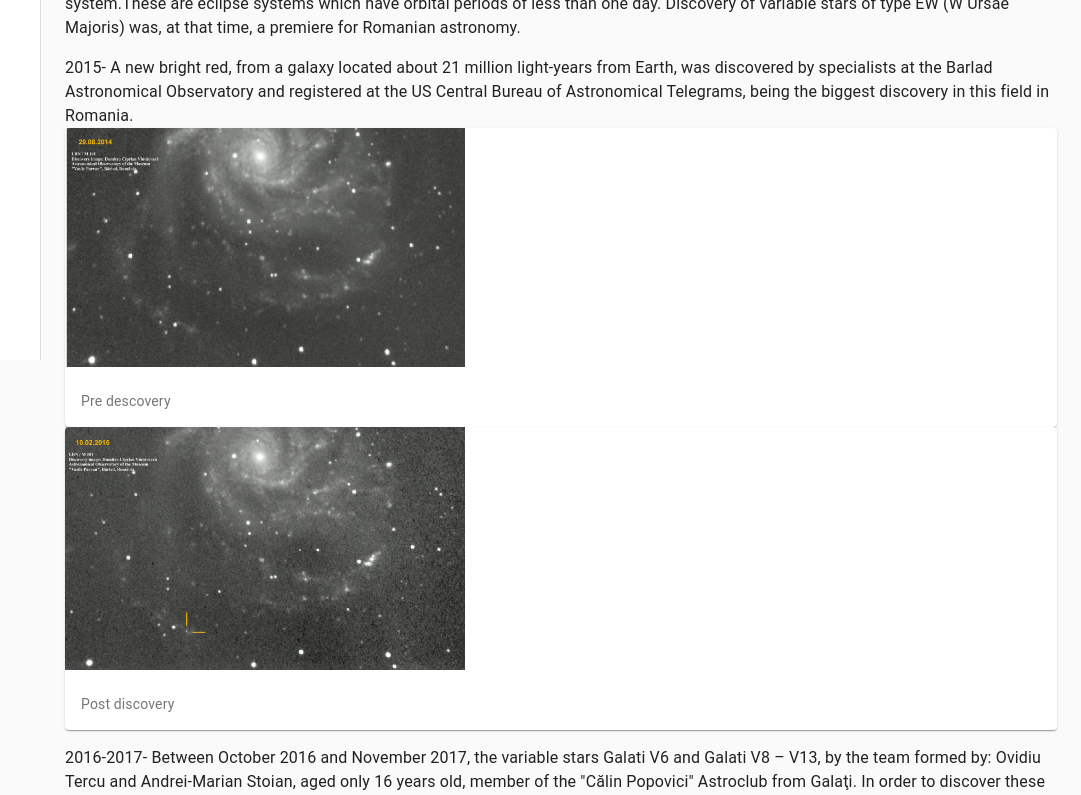
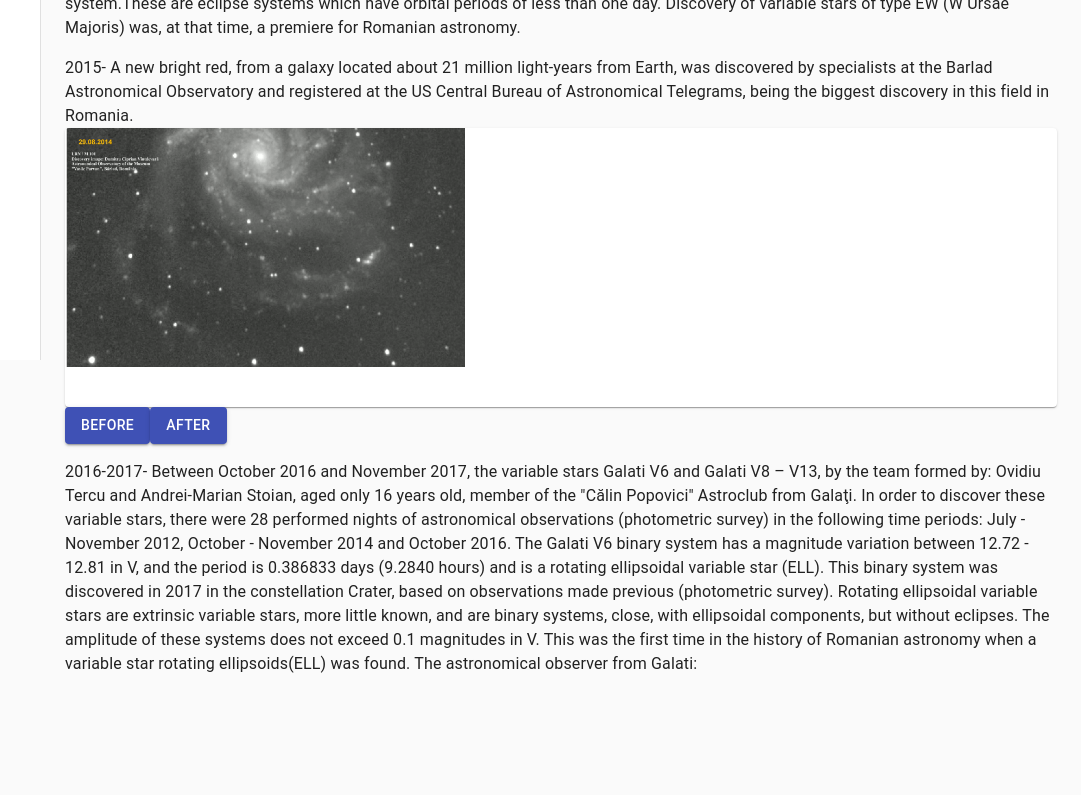
Before and after one commit to bioan/astronomyhw1, a React (Create React App) app: page /recent in a window 1280 px wide. Shown: the part 440-1235 px from the top of the page, without its empty margins (199-1280 px from the left). After the commit the page ends 1156 px from the top, so only its background shows below. Built offline with nearby package versions, Linux system fonts and the light colour scheme.

Commit message:
refactored card

```diff
--- /dev/null
+++ b/src/Card.js
@@ -0,0 +1,32 @@
+import React from 'react'
+import { Card as MCard} from '@material-ui/core'
+import CardActionArea from '@material-ui/core/CardActionArea'
+import CardContent from '@material-ui/core/CardContent'
+import CardMedia from '@material-ui/core/CardMedia'
+import Typography from '@material-ui/core/Typography'
+
+const Card = ({style, description, title, image}) => {
+  return (
+    <MCard className={style}>
+      <CardActionArea>
+        <CardMedia
+          component='img'
+          alt={description}
+          image={image}
+          title={title}
+          style={{maxWidth: '400px'}}
+        />
+        <CardContent>
+          <Typography gutterBottom variant="h5" component="h2">
+            {title}
+          </Typography>
+          <Typography variant="body2" color="textSecondary" component="p">
+            {description}
+          </Typography>
+        </CardContent>
+      </CardActionArea>
+      </MCard>
+  )
+}
+
+export default Card
--- a/src/periods/Recent.js
+++ b/src/periods/Recent.js
@@ -1,11 +1,26 @@
-import React from 'react'
+import React, {useState} from 'react'
 import Typography from '@material-ui/core/Typography'
-import Card from '@material-ui/core/Card'
-import CardActionArea from '@material-ui/core/CardActionArea'
-import CardContent from '@material-ui/core/CardContent'
-import CardMedia from '@material-ui/core/CardMedia'
+// import Card from '@material-ui/core/Card'
+// import CardActionArea from '@material-ui/core/CardActionArea'
+// import CardContent from '@material-ui/core/CardContent'
+// import CardMedia from '@material-ui/core/CardMedia'
+import Button from '@material-ui/core/Button'
+import Card from '../Card'
+
+const prepost = [{
+  image: '/BarladPre.png',
+  title: '',
+  description: ''
+  },
+  {
+  image: '/BarladPost.png',
+  title: '',
+  description: ''
+  }
+]
 
 const Twentieth = ({classes}) => {
+  const [galaxy, setGalaxy] = useState(0)
   return (
     <main className={classes.content}>
       <div className={classes.toolbar} />
@@ -21,43 +36,17 @@ const Twentieth = ({classes}) => {
       <Typography paragraph>
       2015- A new bright red, from a galaxy located about 21 million light-years from Earth, was discovered by specialists at the Barlad Astronomical Observatory and registered at the US Central Bureau of Astronomical Telegrams, being the biggest discovery in this field in Romania.
 
-      <Card className={classes.root}>
-      <CardActionArea>
-        <CardMedia
-          component='img'
-          alt='Galati Observatory'
-          image='/BarladPre.png'
-          title='Galati Observatory'
-          style={{maxWidth: '400px'}}
-        />
-        <CardContent>
-          <Typography gutterBottom variant="h5" component="h2">
-          </Typography>
-          <Typography variant="body2" color="textSecondary" component="p">
-            Pre descovery
-          </Typography>
-        </CardContent>
-      </CardActionArea>
-      </Card>
+    <Card style={classes.root} {...prepost[galaxy]} />
+    <div>
+      <Button variant="contained" color="primary" onClick={()=> setGalaxy(0)}>
+        Before
+      </Button>
 
-      <Card className={classes.root}>
-      <CardActionArea>
-        <CardMedia
-          component='img'
-          alt='Galati Observatory'
-          image='/BarladPost.png'
-          title='Galati Observatory'
-          style={{maxWidth: '400px'}}
-        />
-        <CardContent>
-          <Typography gutterBottom variant="h5" component="h2">
-          </Typography>
-          <Typography variant="body2" color="textSecondary" component="p">
-          Post discovery
-          </Typography>
-        </CardContent>
-      </CardActionArea>
-      </Card>
+      <Button variant="contained" color="primary" onClick={()=> setGalaxy(1)}>
+        After
+      </Button>
+    </div>
+
 
       </Typography>
 
@@ -65,7 +54,7 @@ const Twentieth = ({classes}) => {
       2016-2017- Between October 2016 and November 2017, the variable stars Galati V6 and Galati V8 – V13, by the team formed by: Ovidiu Tercu and Andrei-Marian Stoian, aged only 16 years old, member of the "Călin Popovici" Astroclub from Galaţi. In order to discover these variable stars, there were 28 performed nights of astronomical observations (photometric survey) in the following time periods: July - November 2012, October - November 2014 and October 2016. The Galati V6 binary system has a magnitude variation between 12.72 - 12.81 in V, and the period is 0.386833 days (9.2840 hours) and is a rotating ellipsoidal variable star (ELL). This binary system was discovered in 2017 in the constellation Crater, based on observations made previous (photometric survey). Rotating ellipsoidal variable stars are extrinsic variable stars, more little known, and are binary systems, close, with ellipsoidal components, but without eclipses. The amplitude of these systems does not exceed 0.1 magnitudes in V.
       This was the first time in the history of Romanian astronomy when a variable star rotating ellipsoids(ELL) was found.
       The astronomical observer from Galati:
-      <Card className={classes.root}>
+      {/* <Card className={classes.root}>
       <CardActionArea>
         <CardMedia
           component='img'
@@ -142,7 +131,7 @@ const Twentieth = ({classes}) => {
           </Typography>
         </CardContent>
       </CardActionArea>
-      </Card>
+      </Card> */}
       </Typography>
     </main>
   )
```
